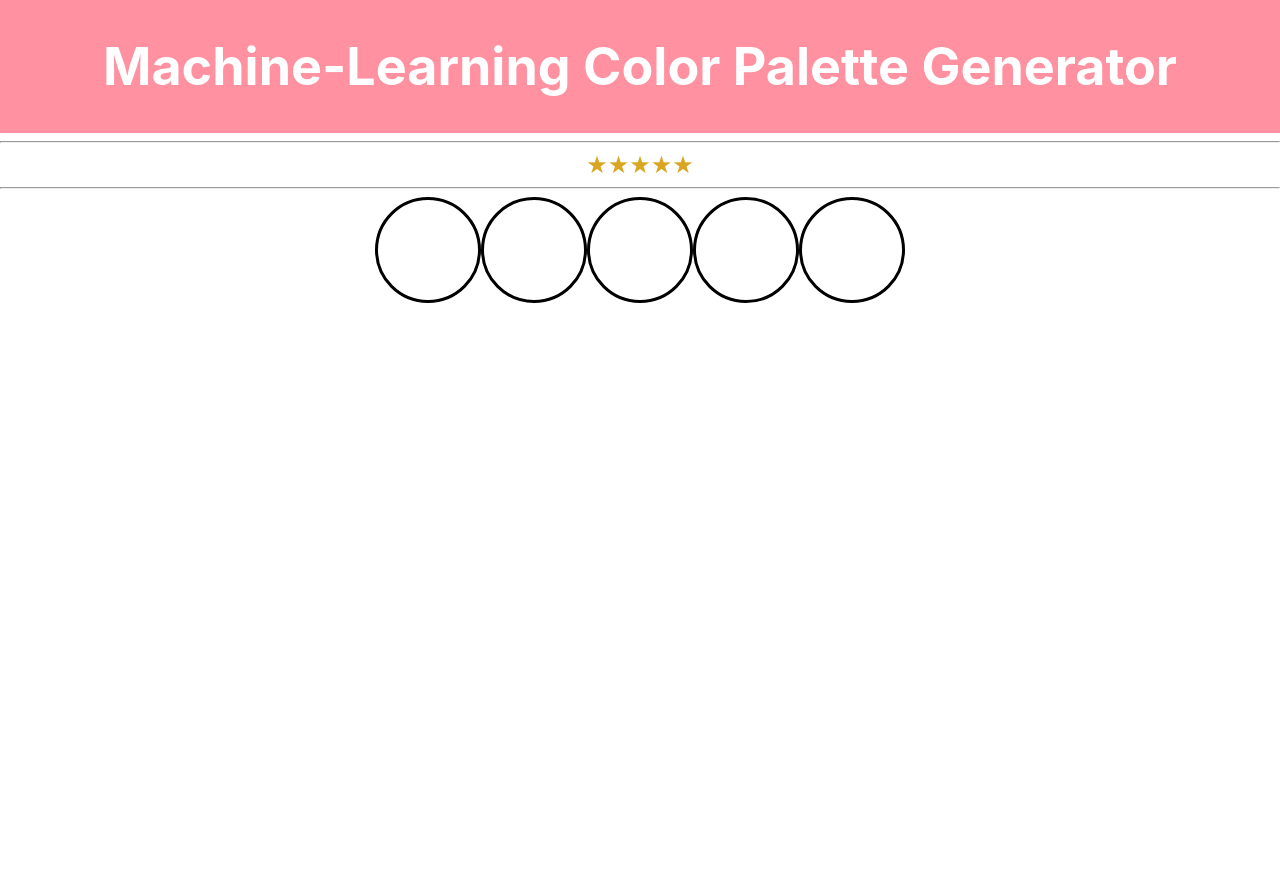
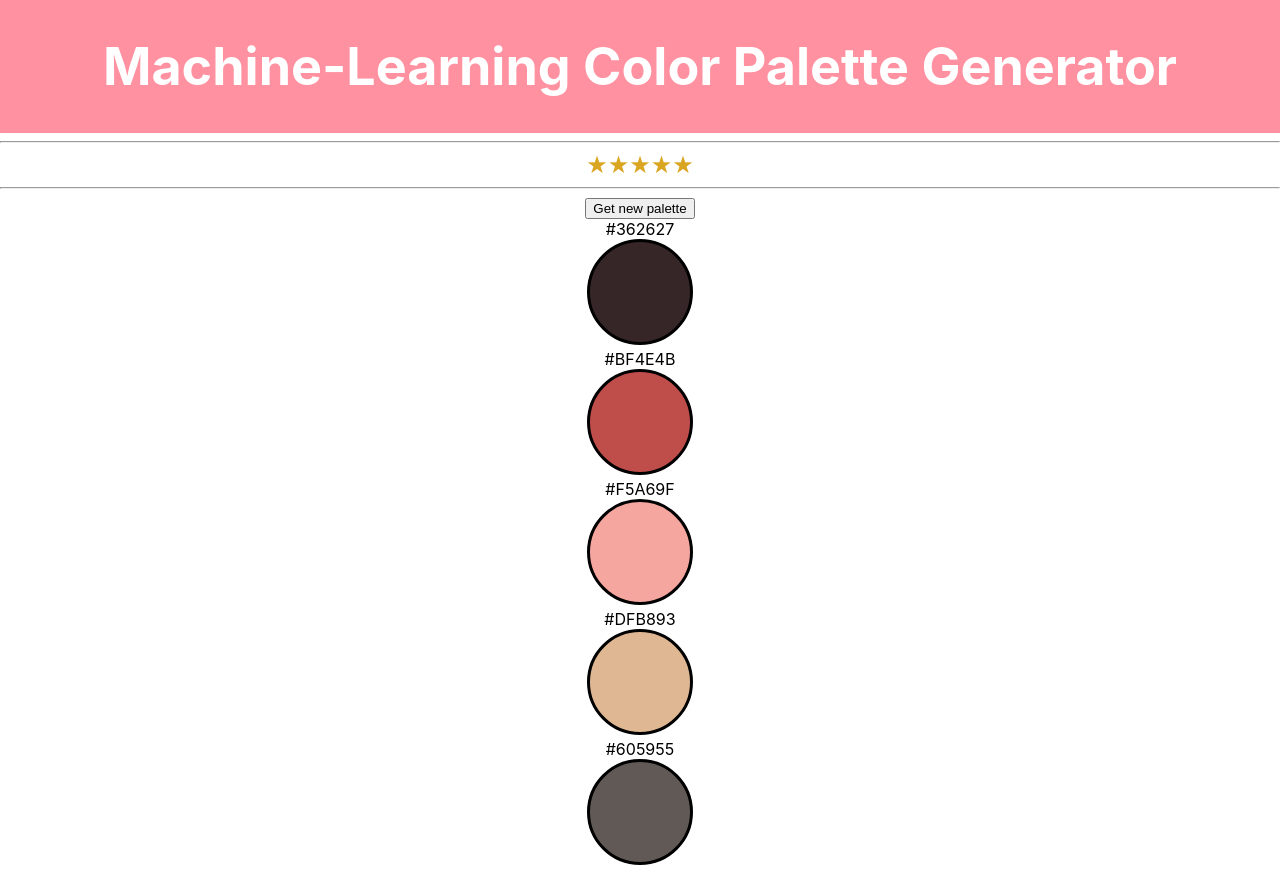
Before and after one commit to penggrace/stackathon, a React (Create React App) app: page / in a window 1280 px wide. Before the commit the page ends 800 px from the top, so only its background shows below. Built offline with nearby package versions, Linux system fonts and the light colour scheme; no server answers.

Commit message:
feat: color palette generator works

```diff
--- a/package.json
+++ b/package.json
@@ -6,6 +6,7 @@
     "@testing-library/jest-dom": "^5.14.1",
     "@testing-library/react": "^11.2.7",
     "@testing-library/user-event": "^12.8.3",
+    "axios": "^0.22.0",
     "brain.js": "^2.0.0-beta.3",
     "react": "^17.0.2",
     "react-dom": "^17.0.2",
--- a/src/App.js
+++ b/src/App.js
@@ -1,7 +1,32 @@
 import "./App.css";
+import React, { useState } from "react";
 import ColorAPI from "./colormindAPI";
+import axios from "axios";
 
 function App() {
+  const [palette, setPalette] = useState([
+      [54, 38, 39],
+      [191, 78, 75],
+      [245, 166, 159],
+      [223, 184, 147],
+      [96, 89, 85],
+  ]);
+
+  const onClick = async () => {
+      const url =
+          "http://colormind.io/api/";
+      const data = {
+          model: "default",
+      };
+      const headers = {
+          "Content-Type": "text/plain",
+      };
+      const colorPalette = await axios
+          .post(url, data, { headers })
+          .then((res) => res.data.result); // array of 5
+      console.log(colorPalette);
+      setPalette(colorPalette);
+  };
     return (
         <div className="App">
             <div>
@@ -29,7 +54,10 @@ function App() {
                 <hr />
             </div>
             <div>
-                <ColorAPI />
+                <button onClick={onClick}>Get new palette</button>
+            </div>
+            <div>
+                <ColorAPI palette={palette} />
             </div>
         </div>
     );
--- /dev/null
+++ b/src/card.js
@@ -0,0 +1,25 @@
+import React from "react";
+
+const Card = ({ palette }) => {
+    let hex = "";
+    const convert = (palette) => {
+        palette.forEach((color) => {
+            hex += color.toString(16);
+        });
+        return hex.toUpperCase();
+    };
+    hex = convert(palette);
+
+    return (
+        <div className="card-container">
+            <div className="color" style={{ backgroundColor: `#${hex}` }}></div>
+            <div className="hex">#{hex}</div>
+            <div
+                className="palette"
+                style={{ backgroundColor: `#${hex}` }}
+            ></div>
+        </div>
+    );
+};
+
+export default Card;
--- a/src/colormindAPI.js
+++ b/src/colormindAPI.js
@@ -1,37 +1,56 @@
 import React from "react";
+import "./App.css";
 
-class ColorAPI extends React.Component {
-    componentDidMount() {
-        var url = "http://colormind.io/api/";
-        var data = {
-            model: "default",
-            input: [[44, 43, 44], [90, 83, 82], "N", "N", "N"],
-        };
+// class ColorAPI extends React.Component {
+//     constructor(props) {
+//       super(props);
+//       this.state = {}
+//     }
+//     componentDidMount() {
+//         var url = "http://colormind.io/api/";
+//         var data = {
+//             model: "default",
+//             input: [[44, 43, 44], [90, 83, 82], "N", "N", "N"],
+//         };
 
-        var http = new XMLHttpRequest();
+//         var http = new XMLHttpRequest();
 
-        http.onreadystatechange = function () {
-            if (http.readyState === 4 && http.status === 200) {
-                var palette = JSON.parse(http.responseText).result;
-                console.log(palette)
-            }
-        };
+//         http.onreadystatechange = function () {
+//             if (http.readyState === 4 && http.status === 200) {
+//               var palette = JSON.parse(http.responseText).result;
+//             }
+//         };
 
-        http.open("POST", url, true);
-        http.send(JSON.stringify(data));
-    }
-    render() {
-      return (
-          <div>
-              <div className="palette" id="first"></div>
-              <div className="palette" id="second"></div>
-              <div className="palette" id="third"></div>
-              <div className="palette" id="fourth"></div>
-              <div className="palette" id="fifth"></div>
-          </div>
-      );
-    }
-}
+//         http.open("POST", url, true);
+//         http.send(JSON.stringify(data));
+//     }
+//   render() {
+//       console.log(this.state)
+//         return (
+//             <div>
+//                 <div className="palette" id="first"></div>
+//                 <div className="palette" id="second"></div>
+//                 <div className="palette" id="third"></div>
+//                 <div className="palette" id="fourth"></div>
+//                 <div className="palette" id="fifth"></div>
+//             </div>
+//         );
+//     }
+// }
 
 
+import Card from "./card";
+
+const ColorAPI = ({ palette }) => {
+    return (
+        <div className="palette-container">
+            <Card palette={palette[0]} className="palette" />
+            <Card palette={palette[1]} className="palette" />
+            <Card palette={palette[2]} className="palette" />
+            <Card palette={palette[3]} className="palette" />
+            <Card palette={palette[4]} className="palette" />
+        </div>
+    );
+};
+
 export default ColorAPI;
```
Also changed, not shown: 1 other file (tests, documents, lock files or other folders).
